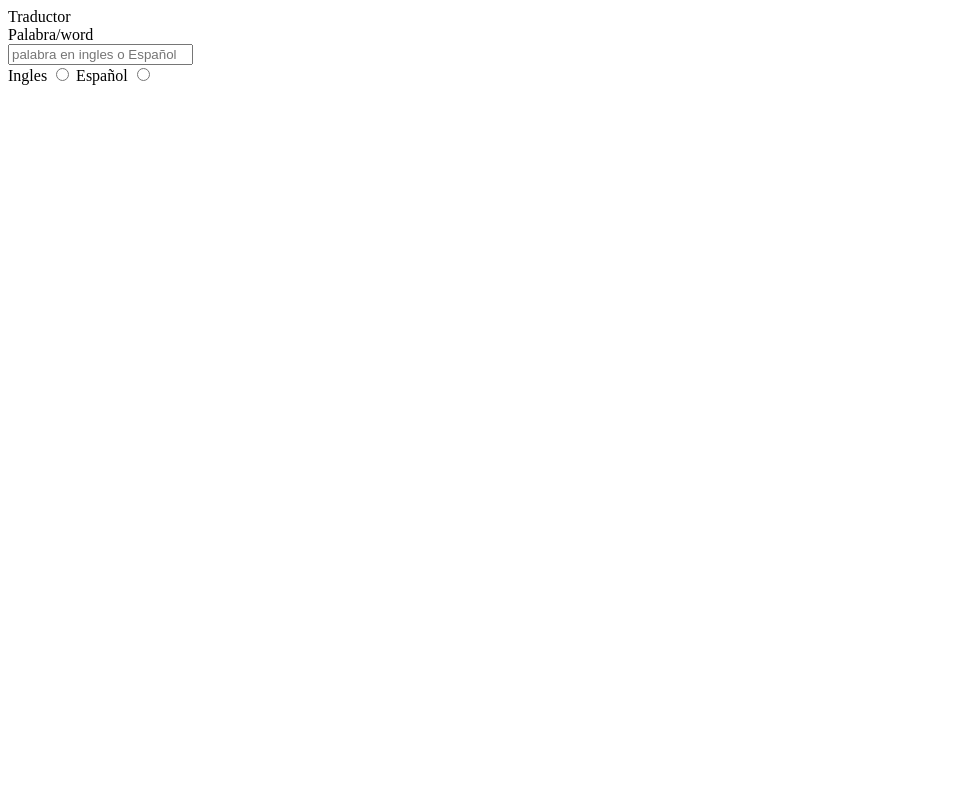
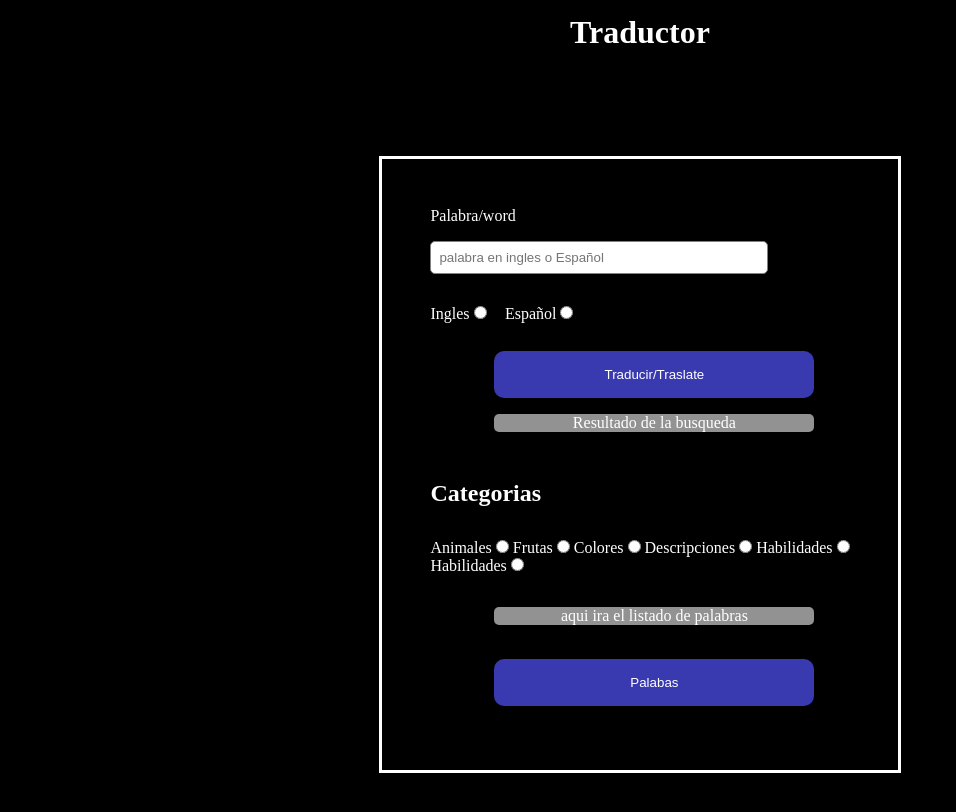
Before and after one commit to andressarchi/Dictionary, a plain HTML site: page index.html in a window 1280 px wide. Shown: the whole page, without its empty margins (0-956 px from the left). Drawn offline with Linux system fonts and the light colour scheme.

Commit message:
se hace los estilos

```diff
--- a/index.html
+++ b/index.html
@@ -4,14 +4,16 @@
     <meta charset="UTF-8">
     <meta name="viewport" content="width=device-width, initial-scale=1.0">
     <title>Dictionary</title>
+    <link rel="stylesheet" href="/style/style.css">
 </head>
 <body>
     <main>
         <header>
-            Traductor
+            <h1>Traductor</h1>
         </header>
 
         <section>
+            <div class="card">
                 <div class="traductor">
 
                     <label for="word">Palabra/word</label><br>
@@ -19,10 +21,46 @@
                     <label for="button-inglesh">Ingles</label>
                     <input type="radio" name="ingles" id="button-inglesh">
                     <label for="button-spanish">Español</label>
-                <input type="radio" name="spanish" id="button-spanish">
+                    <input type="radio" name="ingles" id="button-spanish"><br>
+
+                    <button id="btn-traslate">Traducir/Traslate</button>
+
+                    <div class="result">
+                        <p>Resultado de la busqueda </p>
                     </div>
-            <div class="list-word"></div>
+                </div>
+                <div class="list-word">
+
+                    <h2>Categorias</h2>
+
+                    <label for="btn-animals">Animales</label>
+                    <input type="radio" name="ingles" id="btn-animals">
+
+                    <label for="btn-fruits">Frutas</label>
+                    <input type="radio" name="ingles" id="btn-fruits">
+
+                    <label for="btn-colors">Colores</label>
+                    <input type="radio" name="ingles" id="btn-colors">
+
+                    <label for="btn-physical_descriptions">Descripciones</label>
+                    <input type="radio" name="ingles" id="btn-physical_descriptions">
+
+                    <label for="btn-skills">Habilidades</label>
+                    <input type="radio" name="ingles" id="btn-skills"><br>
+
+
+                    <label for="btn-verbs">Habilidades</label>
+                    <input type="radio" name="ingles" id="btn-verbs"><br>
+
+                    <div class="container-list-word">
+                        <p>aqui ira el listado de palabras</p>
+                    </div><br>
+                    <button id="btn-newWord">Palabas</button>
+                </div>
+            </div>
         </section>
     </main>
 </body>
+<script type="module" src="/scripts/dictionary.js"></script>
+<script type="module" src="/scripts/dictionaryApp.js"></script>
 </html>
--- /dev/null
+++ b/style/style.css
@@ -0,0 +1,81 @@
+*{
+    margin: 0;
+    padding: 0;
+}
+section{
+    margin: 0;
+    padding: 0;
+    display: flex;
+    justify-content: center;
+    align-items: center;
+    height: 100vh;
+    background-color: #000000;
+    color: white;
+}
+.card{
+    padding: 3rem;
+    border:3px solid  rgb(255, 255, 255);
+
+}
+header{
+    background-color: black;
+    color: white;
+    display: flex;
+    justify-content: center;
+    align-items: center;
+    height: 4rem;
+}
+/* .traductor{
+    display: flex;
+    justify-content:space-around;
+    align-items: center;
+    flex-direction: column;
+} */
+.traductor>input{
+    margin:1rem 0.9rem 1rem 0;
+}
+#word{
+    width: 20rem;
+    padding: 0.5rem;
+    border-radius:5px;
+    border: 1px solid gray;
+}
+.result{
+    background-color: rgb(146, 146, 146);
+    border-radius: 5px;
+    display: flex;
+    justify-content: center;
+    align-items: center;
+    height: auto;
+    width: 20rem;
+    margin-left: 4rem;
+}
+.list-word{
+    margin-top: 3rem;
+}
+
+.list-word>h2{
+    margin-bottom: 2rem;
+}
+.container-list-word{
+    background-color: rgb(146, 146, 146);
+    border-radius: 5px;
+    display: flex;
+    justify-content: center;
+    align-items: center;
+    height: auto;
+    width: 20rem;
+    margin-top: 2rem;
+    margin-left: 4rem;
+    flex-wrap: wrap;
+}
+button{
+    border: none;
+    background-color: rgb(57, 57, 176);
+    padding: 1rem;
+    margin: 1rem;
+    width: 20rem;
+    margin-left: 4rem;
+    border-radius:10px ;
+    color:  white;
+}
```
Also changed, not shown: scripts/dictionaryApp.js (added). Lines whose indentation alone changed are shown as unchanged.
